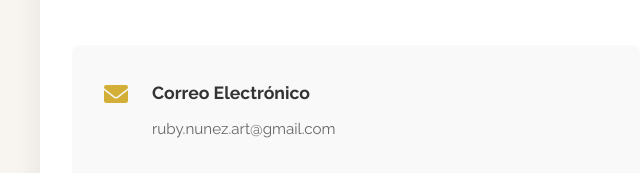
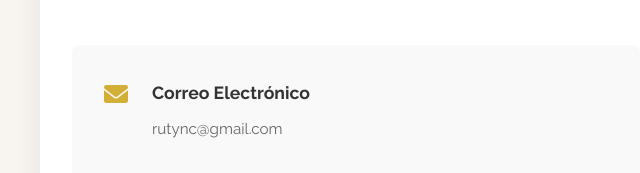
Before and after one commit to Ichlaura/RubyNunez, a plain HTML site: page index.html in a window 1280 px wide. Shown: the part 4552-4725 px from the top of the page, 0-640 px from the left. Drawn offline with nearby package versions, Linux system fonts and the light colour scheme; a script that the page names is missing; a web font is replaced by a local one.

Commit message:
initial commit

```diff
--- a/index.html
+++ b/index.html
@@ -182,7 +182,7 @@
                             <i class="fas fa-envelope"></i>
                             <div>
                                 <h3>Correo Electrónico</h3>
-                                <p>ruby.nunez.art@gmail.com</p>
+                                <p>rutync@gmail.com</p>
                             </div>
                         </div>
 
```
